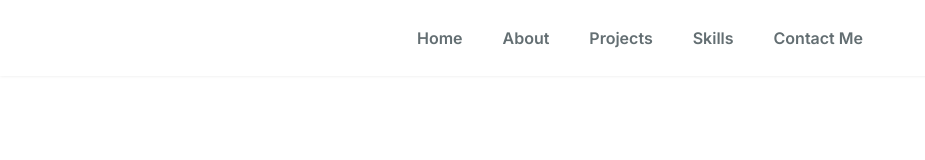
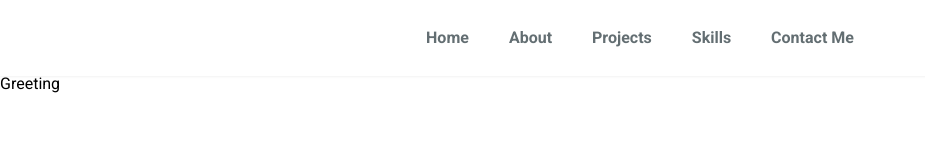
Before and after one commit to Tam2690/personal-portfolio, a Next.js app: page / in a window 1280 px wide. Shown: the top 160 px of the page, without its empty margins (0-925 px from the left). Built offline with nearby package versions, Linux system fonts and the light colour scheme.

Commit message:
[PP-2]: Create Greeting component

```diff
--- /dev/null
+++ b/src/app/components/Greeting/index.jsx
@@ -0,0 +1,8 @@
+'use client';
+
+import React from 'react';
+import GreetingStyled from './styles';
+
+const Greeting = () => <GreetingStyled>Greeting</GreetingStyled>;
+
+export default Greeting;
--- /dev/null
+++ b/src/app/components/Greeting/styles.js
@@ -0,0 +1,5 @@
+import styled from 'styled-components';
+
+const GreetingStyled = styled.div``;
+
+export default GreetingStyled;
--- a/src/app/layout.js
+++ b/src/app/layout.js
@@ -1,17 +1,31 @@
-import { Inter } from 'next/font/google';
+import StyledComponentsRegistry from '@/lib/StyledComponentRegistry';
 import './globals.css';
+import { Poppins, Roboto } from 'next/font/google';
+import AntdRegistry from '@/lib/AntdRegistry';
+import { ConfigProvider } from 'antd';
+import theme from '@/config/theme/theme-config';
 
-const inter = Inter({ subsets: ['latin'] });
+const poppins = Poppins({ subsets: ['latin'], weight: '400' });
+const roboto = Roboto({ subsets: ['latin'], weight: '400' });
 
 export const metadata = {
-  title: 'Personal Portfolio',
-  description: 'Generated by create next app',
+  title: 'Coffee Store Review',
+  description: 'Coffee Store Review',
 };
 
 export default function RootLayout({ children }) {
   return (
     <html lang="en">
-      <body className={inter.className}>{children}</body>
+      <head>
+        <link rel="icon" href="/images/cf-icon.png" sizes="any" />
+      </head>
+      <body className={roboto.className}>
+        <StyledComponentsRegistry>
+          <AntdRegistry>
+            <ConfigProvider theme={theme}>{children}</ConfigProvider>
+          </AntdRegistry>
+        </StyledComponentsRegistry>
+      </body>
     </html>
   );
 }
--- a/src/app/page.js
+++ b/src/app/page.js
@@ -1,9 +1,11 @@
+import Greeting from './components/Greeting';
 import Header from './components/Header';
 
 export default function Home() {
   return (
     <div>
       <Header />
+      <Greeting />
     </div>
   );
 }
--- /dev/null
+++ b/src/config/theme/theme-config.js
@@ -0,0 +1,9 @@
+const theme = {
+  token: {
+    fontSize: 16,
+    borderRadius: 8,
+    fontFamily: 'Roboto',
+  },
+};
+
+export default theme;
--- /dev/null
+++ b/src/lib/AntdRegistry.jsx
@@ -0,0 +1,18 @@
+'use client';
+
+import React from 'react';
+import { useServerInsertedHTML } from 'next/navigation';
+import { StyleProvider, createCache, extractStyle } from '@ant-design/cssinjs';
+
+export default function AntdRegistry({ children }) {
+  const [cache] = React.useState(() => createCache());
+
+  useServerInsertedHTML(() => (
+    <style
+      id="antd"
+      dangerouslySetInnerHTML={{ __html: extractStyle(cache, true) }}
+    ></style>
+  ));
+
+  return <StyleProvider cache={cache}>{children}</StyleProvider>;
+}
--- /dev/null
+++ b/src/lib/StyledComponentRegistry.jsx
@@ -0,0 +1,23 @@
+'use client';
+
+import React, { useState } from 'react';
+import { useServerInsertedHTML } from 'next/navigation';
+import { ServerStyleSheet, StyleSheetManager } from 'styled-components';
+
+export default function StyledComponentsRegistry({ children }) {
+  const [styledComponentsStyleSheet] = useState(() => new ServerStyleSheet());
+
+  useServerInsertedHTML(() => {
+    const styles = styledComponentsStyleSheet.getStyleElement();
+    styledComponentsStyleSheet.instance.clearTag();
+    return <>{styles}</>;
+  });
+
+  if (typeof window !== 'undefined') return <>{children}</>;
+
+  return (
+    <StyleSheetManager sheet={styledComponentsStyleSheet.instance}>
+      {children}
+    </StyleSheetManager>
+  );
+}
```
